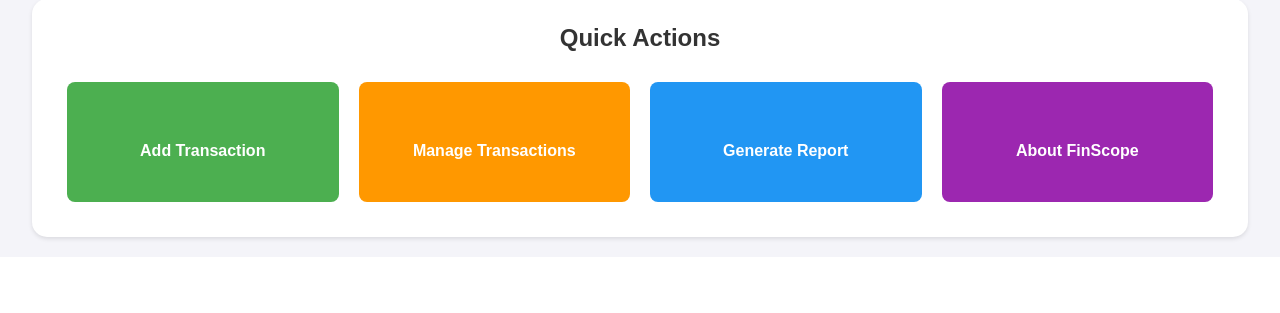
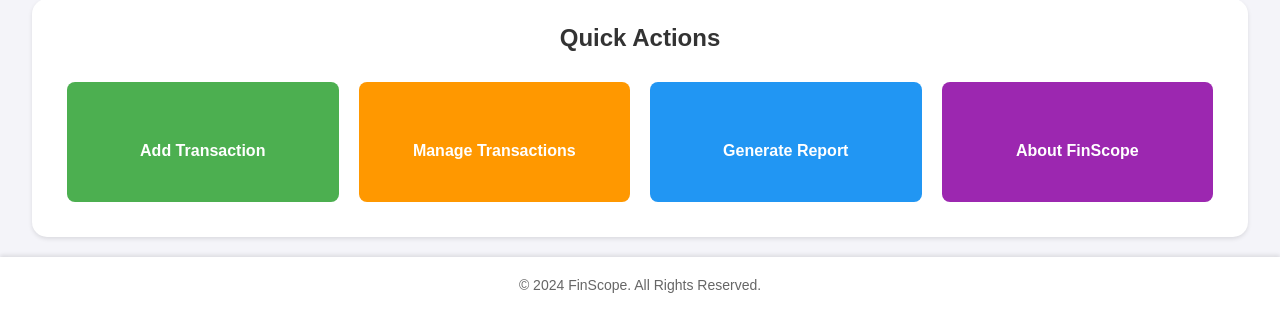
Before and after one commit to Sandy2k3/Finance-Tracker, a Django app: page /finance/home/ in a window 1280 px wide. Shown: the part 789-1102 px from the top of the page. Before the commit the page ends 1031 px from the top, so only its background shows below. Run offline with Django 5.2, Linux system fonts and the light colour scheme; the visitor is signed in with stand-in values (Sample User, id 1); data comes from the database, SQL or seed files in the repository; data that the repository does not hold is empty; parts of the project's set-up code (start-up, migrations or seed data) failed here and were passed over.

Commit message:
minor debug 2

```diff
--- a/finance/static/home.css
+++ b/finance/static/home.css
@@ -270,6 +270,22 @@ canvas {
     text-align: center;
 }
 
+/* Footer */
+.footer {
+    width: 100%;
+    padding: 20px;
+    background-color: #ffffff;
+    text-align: center;
+    box-shadow: 0 -2px 4px rgba(0, 0, 0, 0.1);
+    margin-top: auto;
+}
+
+.footer p {
+    color: #666;
+    font-size: 14px;
+    margin: 0;
+}
+
 /* Responsive adjustments */
 @media (max-width: 1200px) {
     .container {
--- a/finance/templates/finance/home.html
+++ b/finance/templates/finance/home.html
@@ -101,5 +101,10 @@
             </div>
         </div>
     </div>
+
+    <!-- Footer -->
+    <footer class="footer">
+        <p>© 2024 FinScope. All Rights Reserved.</p>
+    </footer>
 </body>
 </html>
```
